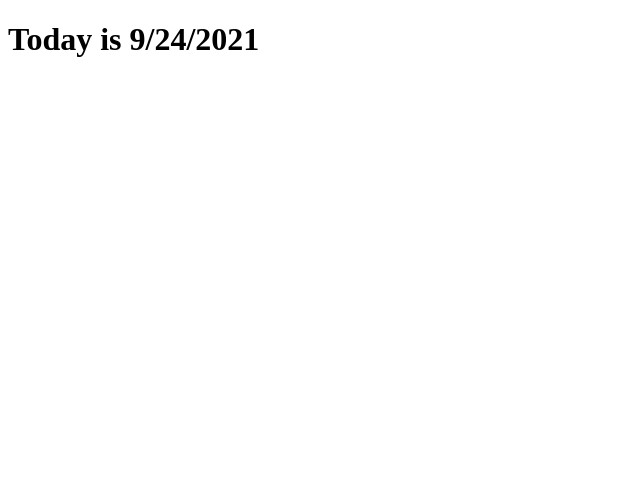
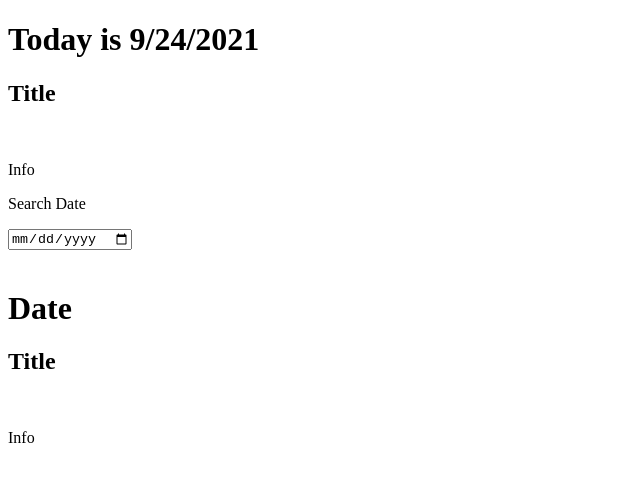
Before and after one commit to nika2004/AP-CSP-Create-Task, a plain HTML site: page index.html in a window 1280 px wide. Shown: the whole page, without its empty margins (0-640 px from the left). Drawn offline with Linux system fonts and the light colour scheme; no server answers.

Commit message:
Update index.html

```diff
--- a/index.html
+++ b/index.html
@@ -8,8 +8,36 @@
     <link rel="stylesheet" href="style.css">
 </head>
 <body>
-    <h1 id="todayis">Test</h1>
-    <img class="astro-pic" src="" alt="">
+    <div id="page-body">
+        <div id= "header">
+            <div id= "today">
+                <h1 id="todayis">Todayis</h1>
+                <h2 id="today-title">Title</h2>
+                <img class="today-pic" src="" alt="">
+                <p id="today-info">Info</p>
+            </div>
+            <div id="search-banner">
+                <p>Search Date</p>
+                <form id="search-date">
+                    <input type="date"/>
+                </form>
+            </div>
+        </div>
+        <br class="line-break">
+        <div id="date-pics">
+            <h1 id="dateis">Date</h1>
+            <h2 id="date-title">Title</h2>
+            <img class=date-pic" src="" alt="">
+            <p id="date-info">Info</p>
+        </div>
+    </div>
+
+
+
+
+
+
+
     <script src="app.js"></script>
 </body>
 </html>
```
